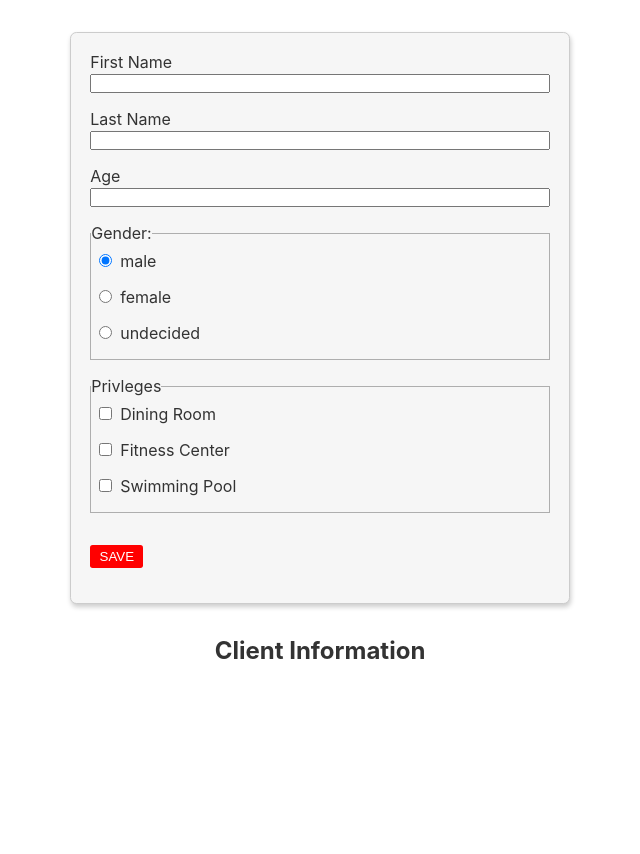
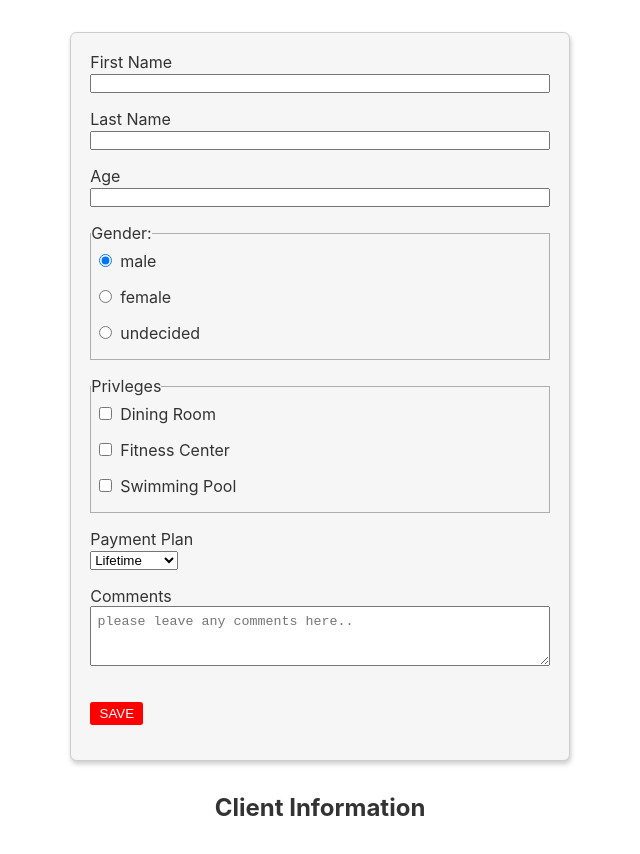
Before and after one commit to haldix/react-paradise-resort-forms-routes, a React (Create React App) app: page / in a window 1280 px wide. Shown: the whole page, without its empty margins (320-960 px from the left). Before the commit the page ends 800 px from the top, so only its background shows below. Built offline with nearby package versions, Linux system fonts and the light colour scheme.

Commit message:
add more input types, refactor checkbox handler

```diff
--- a/src/App.css
+++ b/src/App.css
@@ -69,6 +69,12 @@ legend {
   background-color: #c33;
 }
 
+textarea {
+  padding: 0.4rem;
+  width: 100%;
+}
+
+/* ClientList */
 .ClientList.container {
   display: flex;
   flex-direction: column;
--- a/src/ClientList.js
+++ b/src/ClientList.js
@@ -17,6 +17,14 @@ const ClientList = ({ clients }) => {
             {client.dining && <p>Dining</p>}
             {client.fitness && <p>Fitness Center</p>}
             {client.pool && <p>Swimming Pool</p>}
+            <h4>Payment Plan</h4>
+            {client.payment}
+            {client.comments && (
+              <>
+                <h4>Comments</h4>
+                <p>{client.comments}</p>
+              </>
+            )}
           </li>
         ))}
       </ul>
--- a/src/FormDoc.js
+++ b/src/FormDoc.js
@@ -9,16 +9,19 @@ const FormDoc = ({ handleData }) => {
     dining: false,
     fitness: false,
     pool: false,
+    payment: 'Lifetime',
+    comments: '',
   };
   const [data, setData] = useState(initVal);
 
   const handleChange = (e) => {
-    console.log(e.target.checked);
-    setData({ ...data, [e.target.name]: e.target.value });
-  };
+    console.log(e.target.type, 'type');
+    let val;
+    e.target.type === 'checkbox'
+      ? (val = e.target.checked)
+      : (val = e.target.value);
 
-  const handleCheck = (e) => {
-    setData({ ...data, [e.target.name]: e.target.checked });
+    setData({ ...data, [e.target.name]: val });
   };
 
   const handleSubmit = (e) => {
@@ -117,7 +120,6 @@ const FormDoc = ({ handleData }) => {
         </fieldset>
         <fieldset>
           <legend>Privleges</legend>
-
           <div className='input-group'>
             <label htmlFor='dining' className='label'>
               <input
@@ -127,7 +129,7 @@ const FormDoc = ({ handleData }) => {
                 className='checkbox'
                 //value={data.dining}
                 checked={data.dining}
-                onChange={handleCheck}
+                onChange={handleChange}
               />
               Dining Room
             </label>
@@ -139,9 +141,8 @@ const FormDoc = ({ handleData }) => {
                 id='fitness'
                 name='fitness'
                 className='checkbox'
-                //value={data.fitness}
                 checked={data.fitness}
-                onChange={handleCheck}
+                onChange={handleChange}
               />
               Fitness Center
             </label>
@@ -154,14 +155,42 @@ const FormDoc = ({ handleData }) => {
                 id='pool'
                 name='pool'
                 className='checkbox'
-                //value={data.pool}
                 checked={data.pool}
-                onChange={handleCheck}
+                onChange={handleChange}
               />
               Swimming Pool
             </label>
           </div>
         </fieldset>
+        <div className='input-group'>
+          <label htmlFor='payment' className='label'>
+            Payment Plan
+          </label>
+          <select
+            id='payment'
+            name='payment'
+            value={data.payment}
+            onChange={handleChange}
+          >
+            <option>Lifetime</option>
+            <option>Three-year</option>
+            <option>Annual</option>
+            <option>Monthly</option>
+          </select>
+        </div>
+        <div className='input-group'>
+          <label htmlFor='comments' className='label'>
+            Comments
+          </label>
+          <textarea
+            rows='3'
+            id='comments'
+            name='comments'
+            value={data.comments}
+            onChange={handleChange}
+            placeholder='please leave any comments here..'
+          />
+        </div>
         <div className='input-group'>
           <button className='form-main__btn' type='submit'>
             Save
```
